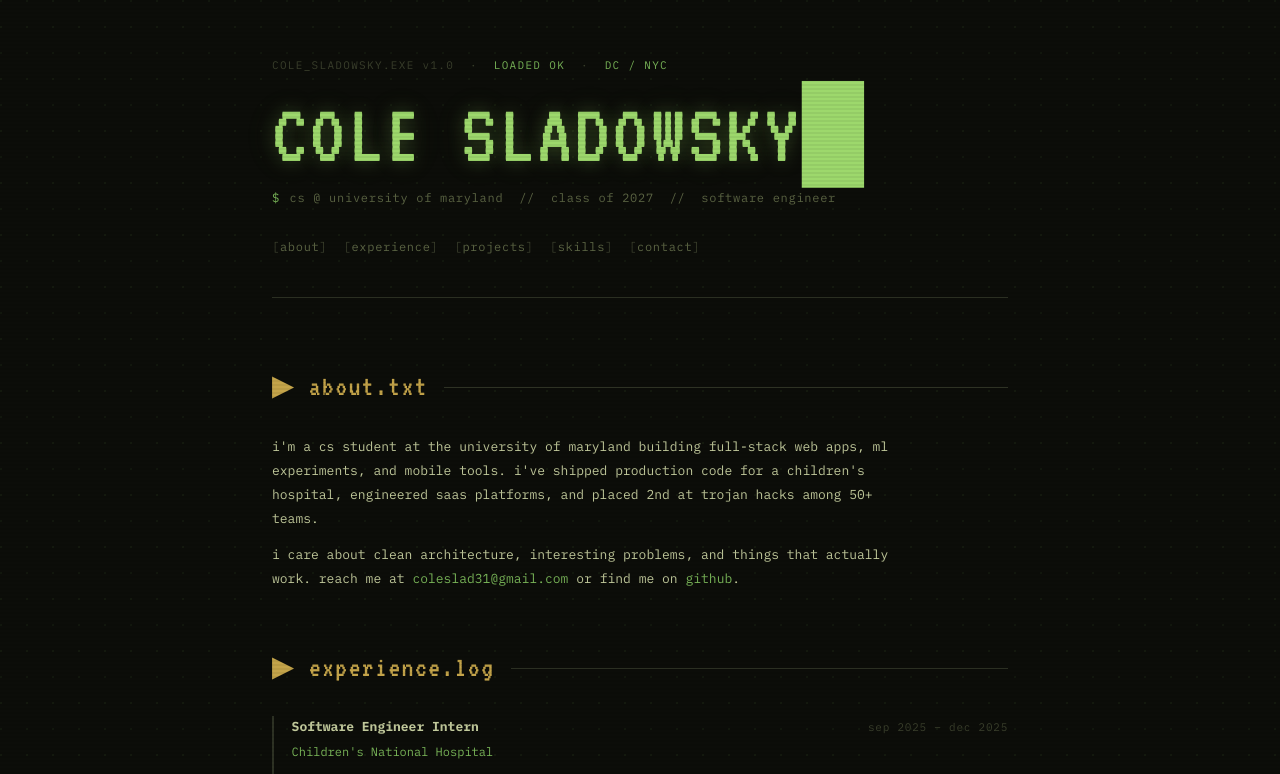
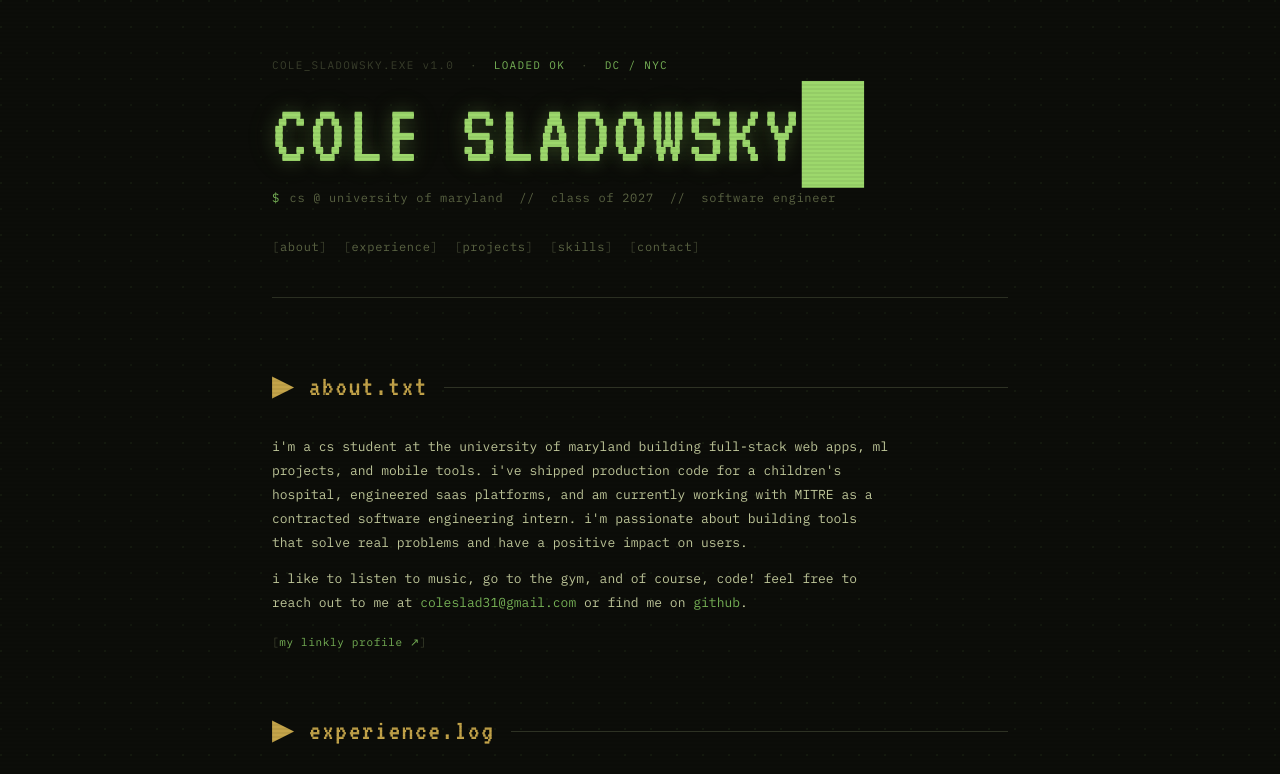
Before and after one commit to ColeSlad/personal-site, a Next.js app: page / in a window 1280 px wide. Shown: the top 774 px of the page. Built offline with nearby package versions, Linux system fonts and the light colour scheme.

Commit message:
add linkly profile link

```diff
--- a/app/globals.css
+++ b/app/globals.css
@@ -364,6 +364,23 @@ a.project-link:hover .slash {
   flex-wrap: wrap;
   gap: 0.35rem;
 }
+.project-links {
+  margin-top: 0.6rem;
+}
+.demo-link {
+  font-size: 11px;
+  color: var(--accent);
+  letter-spacing: 0.06em;
+  text-decoration: none;
+  transition: color 0.15s;
+}
+.demo-link::before { content: '['; color: var(--text-muted); }
+.demo-link::after  { content: ']'; color: var(--text-muted); }
+.demo-link:hover {
+  color: var(--accent-bright);
+  text-decoration: none;
+}
+
 .tag {
   font-size: 10px;
   color: var(--text-muted);
--- a/app/page.tsx
+++ b/app/page.tsx
@@ -35,12 +35,12 @@ export default function Home() {
         <div className="about-body">
           <p>
             i&apos;m a cs student at the university of maryland building full-stack web apps,
-            ml experiments, and mobile tools. i&apos;ve shipped production code for a children&apos;s
-            hospital, engineered saas platforms, and placed 2nd at trojan hacks among 50+ teams.
+            ml projects, and mobile tools. i&apos;ve shipped production code for a children&apos;s
+            hospital, engineered saas platforms, and am currently working with MITRE as a contracted software engineering intern.
+            i&apos;m passionate about building tools that solve real problems and have a positive impact on users.
           </p>
           <p>
-            i care about clean architecture, interesting problems, and things that actually work.
-            reach me at{' '}
+            i like to listen to music, go to the gym, and of course, code! feel free to reach out to me at {' '}
             <a href="mailto:coleslad31@gmail.com">coleslad31@gmail.com</a>
             {' '}or find me on{' '}
             <a href="https://github.com/ColeSlad" target="_blank" rel="noopener noreferrer">
@@ -48,6 +48,9 @@ export default function Home() {
             </a>
             .
           </p>
+          <div className="project-links" style={{marginTop: '1rem'}}>
+            <a href="https://linkly-liart.vercel.app/ColeSladowsky" target="_blank" rel="noopener noreferrer" className="demo-link">my linkly profile ↗</a>
+          </div>
         </div>
       </section>
 
```
